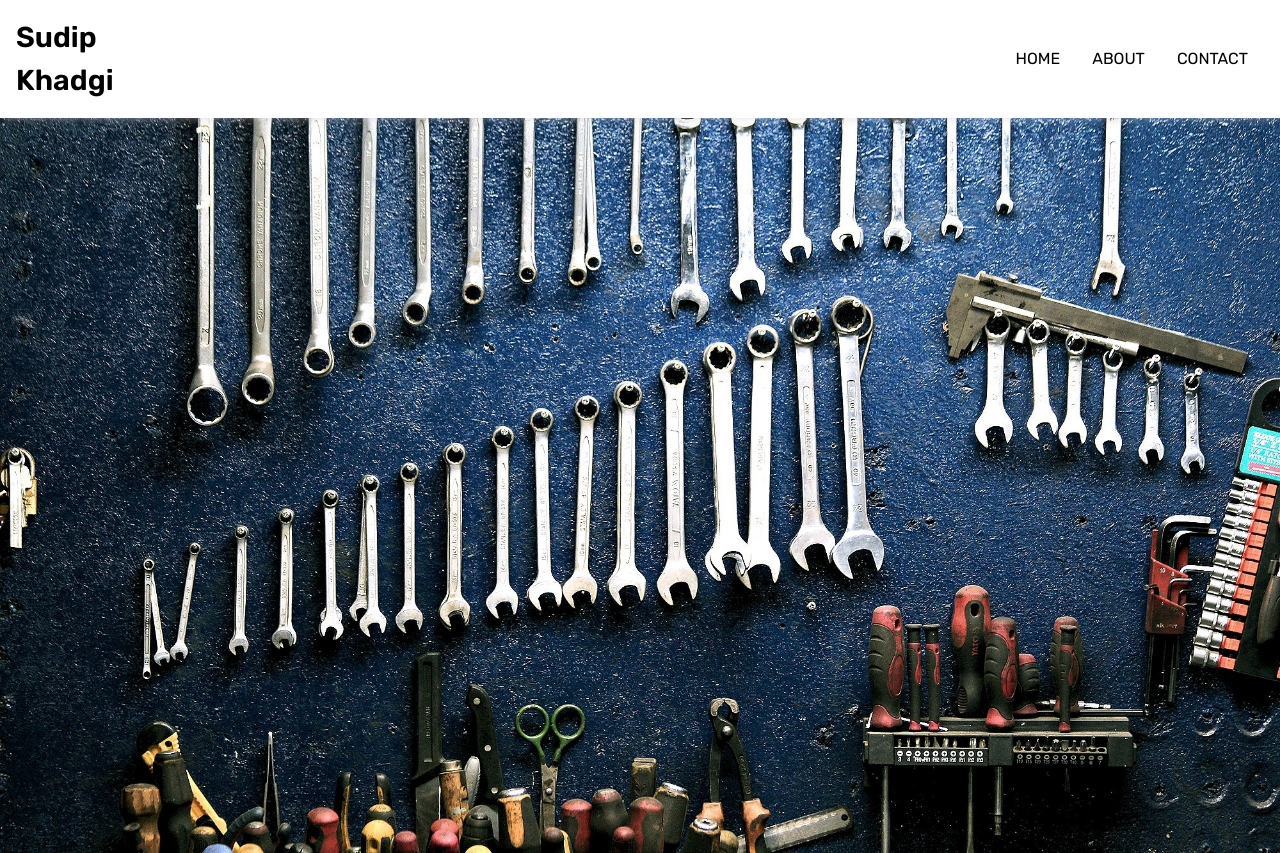
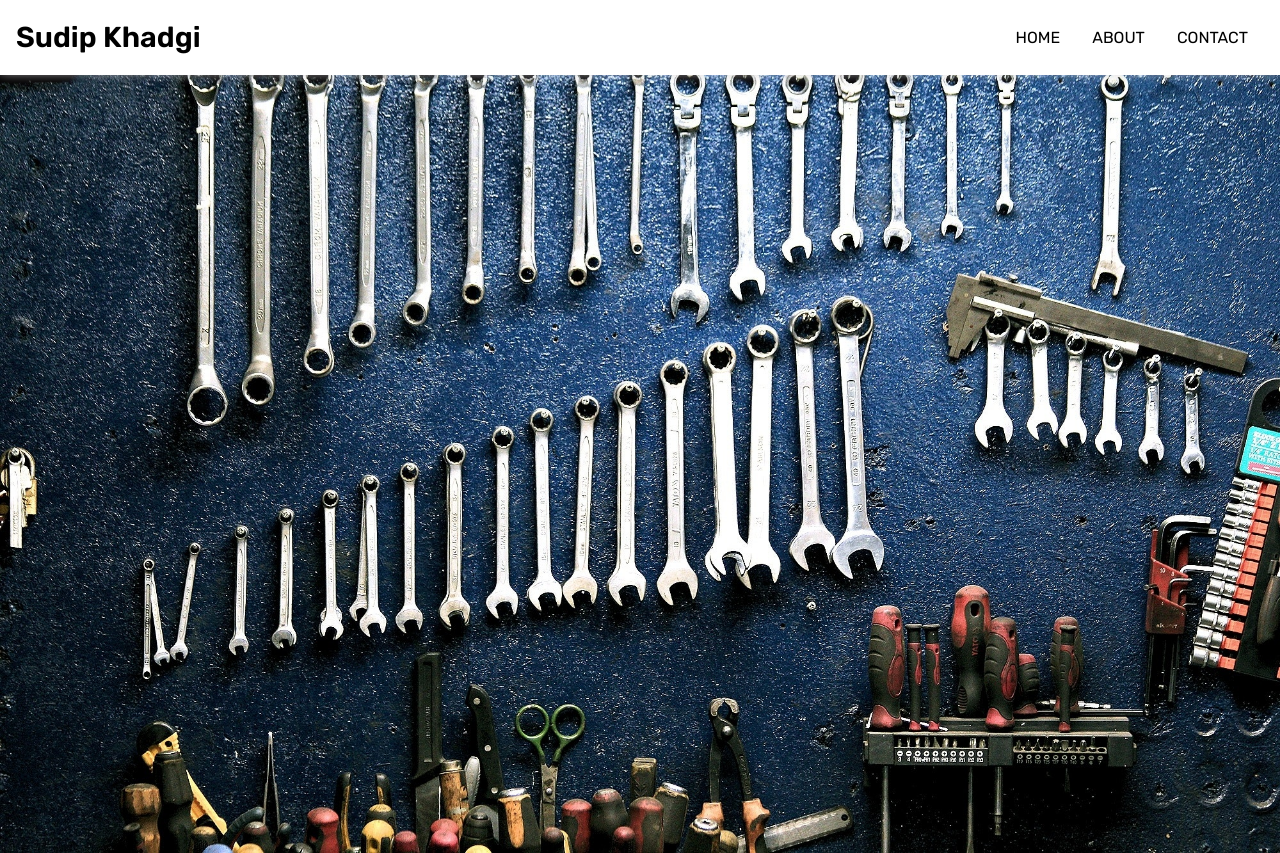
Before and after one commit to Utsav-Khadgi/Sk-Website, a plain HTML site: page index.html in a window 1280 px wide. Shown: the top 853 px of the page. Drawn offline with Linux system fonts and the light colour scheme.

Commit message:
Update index.html

```diff
--- a/index.html
+++ b/index.html
@@ -41,7 +41,7 @@
     <nav class="navbar">
       <div class="container">
         <div class="navbar-sm">
-          <a href="index.html" class="navbar-brand">Sudip Khadgi</a>
+          <a href="index.html" class="navbar-brand">Sudip&nbsp;Khadgi</a>
           <button type="button" class="navbar-toggler">
             <i class="fas fa-bars"></i>
           </button>
```
